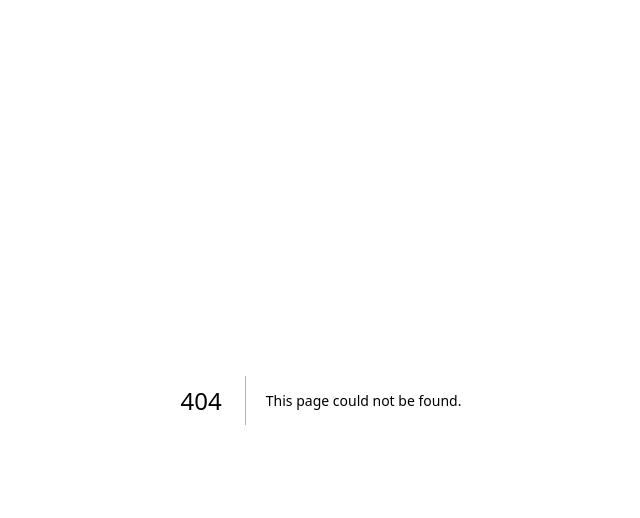
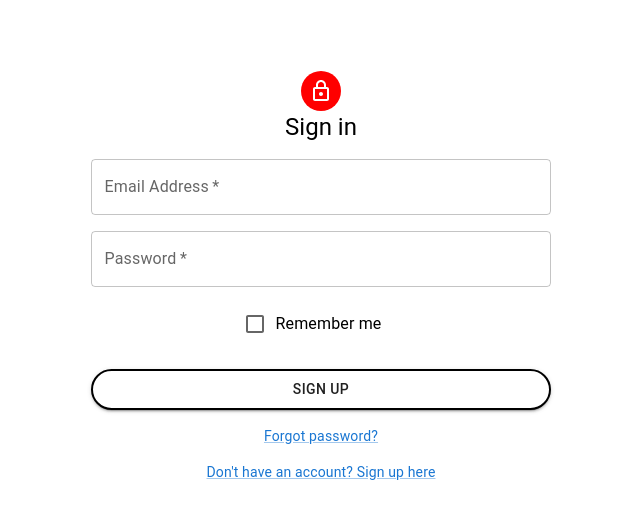
Before and after one commit to QuanPham99/web-app-hackathon, a Next.js app: page /signin in a window 1280 px wide. Before the commit this address had no page. Shown: the top 518 px of the page, without its empty margins (319-959 px from the left). Built offline with nearby package versions, Linux system fonts and the light colour scheme.

Commit message:
signin template

```diff
--- a/package.json
+++ b/package.json
@@ -11,6 +11,7 @@
   "dependencies": {
     "@emotion/react": "^11.11.3",
     "@emotion/styled": "^11.11.0",
+    "@mui/icons-material": "^5.15.10",
     "@mui/material": "^5.15.10",
     "mongodb": "^6.3.0",
     "mongoose": "^8.1.2",
--- /dev/null
+++ b/src/app/signin/page.js
@@ -0,0 +1,100 @@
+'use client';
+import React from "react";
+import { Button, Typography,Avatar,TextField,Grid,FormControlLabel,Checkbox,Link,Container,ThemeProvider,Paper,CssBaseline,Box} from "@mui/material";
+import { LockOutlined } from "@mui/icons-material";
+import { pink,red,white,black } from '@mui/material/colors';
+import {createTheme} from "@mui/material";
+import styles from "./signin.module.css";
+
+
+
+function SignInPage(){
+    const theme = createTheme({
+        palette: {
+          primary: {
+            main: '#FFFFFF',
+          },
+          secondary: {
+            main: red[500],
+          },
+        },
+
+      });
+
+    return (
+        <div className={styles.signin}>
+            <Container>
+            <center>
+            <Avatar style={{backgroundColor:'red'}}>
+            <LockOutlined />
+            </Avatar>
+            </center>
+            <Typography component="h1" variant="h5">
+            Sign in
+            </Typography >
+            <form className={styles.info_form}>
+            <Grid container spacing={2} >
+                <Grid item xs={12}>
+                <TextField
+                    variant="outlined"
+                    required
+                    fullWidth
+                    id="email"
+                    label="Email Address"
+                    name="email"
+                    autoComplete="email"
+                />
+                </Grid>
+                <Grid item xs={12}>
+                <TextField
+                    variant="outlined"
+                    required
+                    fullWidth
+                    name="password"
+                    label="Password"
+                    type="password"
+                    id="password"
+                    autoComplete="current-password"
+                />
+                </Grid>
+                <Grid item xs={12} style={{paddingBottom:'5%'}}>
+                <FormControlLabel
+                    control={<Checkbox color="primary" />}
+                    label="Remember me"
+                />
+                </Grid>
+            </Grid>
+            <ThemeProvider theme={theme}>
+            <Button
+                type="submit"
+                fullWidth
+                variant="contained"
+                color="primary"
+                sx = {{border:'2px black solid', borderRadius:'24px'}}
+                // style={{color:'white', backgroundColor:'black'}}
+            >
+                Sign Up
+            </Button>
+            </ThemeProvider>
+            <Grid container justify="flex-end" style={{paddingTop:'16px'}} spacing={2} >
+                <Grid item xs={12}>
+                    <Link href="/" variant="body2">
+                    Forgot password?
+                    </Link>
+                </Grid>
+                <Grid item xs={12}>
+                    <Link href="/" variant="body2" display='flex-end'>
+                    Don't have an account? Sign up here
+                    </Link>
+                </Grid>
+            </Grid>
+
+            </form>
+
+
+            </Container>
+        </div>
+
+        );
+  };
+  export default SignInPage;
--- /dev/null
+++ b/src/app/signin/signin.module.css
@@ -0,0 +1,10 @@
+.signin{
+    font-family: sans-serif;
+    text-align: center;
+    padding-top: 5%;
+}
+.info_form{
+    padding: 16px;
+    padding-left: 30%;
+    padding-right: 30%;
+}
```
Also changed, not shown: src/app/signup/page.js (+46 -4 lines), src/app/companyPage/companies.js (added), 1 other file (tests, documents, lock files or other folders).
